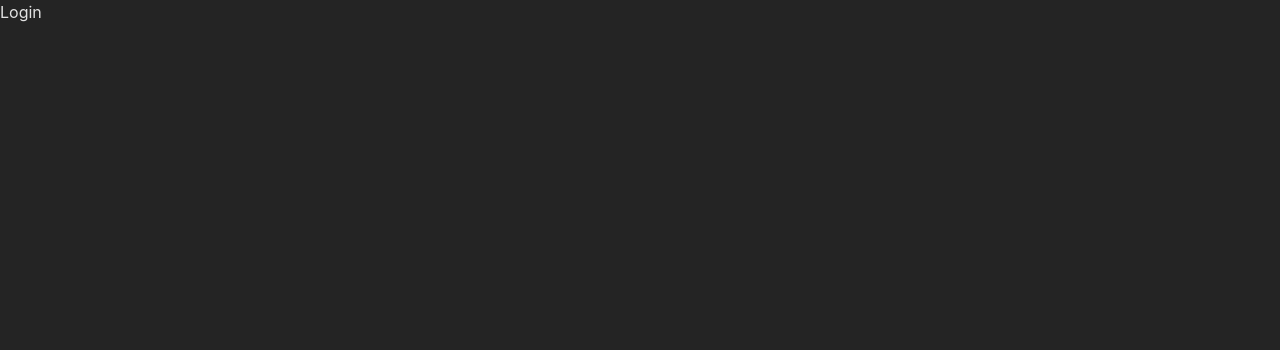
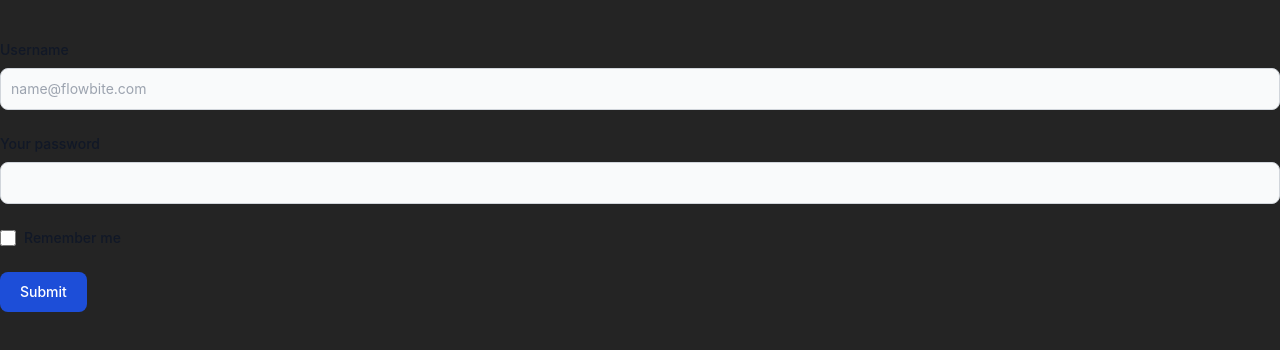
Before and after one commit to codeawy/online-reactjs-course-routing, a React (Vite) app: page /login in a window 1280 px wide. Shown: the top 350 px of the page. Built offline with nearby package versions, Linux system fonts and the light colour scheme.

Commit message:
Login form

```diff
--- /dev/null
+++ b/src/components/LoginForm.jsx
@@ -0,0 +1,83 @@
+import { useState } from "react";
+
+const LoginForm = () => {
+  const [user, setUser] = useState({
+    username: "",
+    password: "",
+  });
+
+  /* ------- HANDLER -------  */
+  const onChangeHandler = e => {
+    const { name, value } = e.target;
+    setUser({ ...user, [name]: value });
+  };
+  const onSubmitHandler = e => {
+    e.preventDefault();
+    console.log(user);
+  };
+
+  return (
+    <form onSubmit={onSubmitHandler}>
+      <div className="mb-6">
+        <label
+          htmlFor="username"
+          className="block mb-2 text-sm font-medium text-gray-900 dark:text-white"
+        >
+          Username
+        </label>
+        <input
+          type="text"
+          id="username"
+          name={"username"}
+          className="bg-gray-50 border border-gray-300 text-gray-900 text-sm rounded-lg focus:ring-blue-500 focus:border-blue-500 block w-full p-2.5 dark:bg-gray-700 dark:border-gray-600 dark:placeholder-gray-400 dark:text-white dark:focus:ring-blue-500 dark:focus:border-blue-500"
+          placeholder="name@flowbite.com"
+          required
+          value={user.username}
+          onChange={onChangeHandler}
+        />
+      </div>
+      <div className="mb-6">
+        <label
+          htmlFor="password"
+          className="block mb-2 text-sm font-medium text-gray-900 dark:text-white"
+        >
+          Your password
+        </label>
+        <input
+          type="password"
+          id="password"
+          name={"password"}
+          className="bg-gray-50 border border-gray-300 text-gray-900 text-sm rounded-lg focus:ring-blue-500 focus:border-blue-500 block w-full p-2.5 dark:bg-gray-700 dark:border-gray-600 dark:placeholder-gray-400 dark:text-white dark:focus:ring-blue-500 dark:focus:border-blue-500"
+          required
+          value={user.password}
+          onChange={onChangeHandler}
+        />
+      </div>
+      <div className="flex items-start mb-6">
+        <div className="flex items-center h-5">
+          <input
+            id="remember"
+            type="checkbox"
+            value=""
+            className="w-4 h-4 border border-gray-300 rounded bg-gray-50 focus:ring-3 focus:ring-blue-300 dark:bg-gray-700 dark:border-gray-600 dark:focus:ring-blue-600 dark:ring-offset-gray-800 dark:focus:ring-offset-gray-800"
+            required
+          />
+        </div>
+        <label
+          htmlFor="remember"
+          className="ml-2 text-sm font-medium text-gray-900 dark:text-gray-300"
+        >
+          Remember me
+        </label>
+      </div>
+      <button
+        type="submit"
+        className="text-white bg-blue-700 hover:bg-blue-800 focus:ring-4 focus:outline-none focus:ring-blue-300 font-medium rounded-lg text-sm w-full sm:w-auto px-5 py-2.5 text-center dark:bg-blue-600 dark:hover:bg-blue-700 dark:focus:ring-blue-800"
+      >
+        Submit
+      </button>
+    </form>
+  );
+};
+
+export default LoginForm;
--- a/src/pages/Login.jsx
+++ b/src/pages/Login.jsx
@@ -1,7 +1,9 @@
+import LoginForm from "../components/LoginForm";
+
 const Login = () => {
   return (
-    <div>
-      <span>Login</span>
+    <div className="container mx-auto m-10">
+      <LoginForm />
     </div>
   );
 };
```
